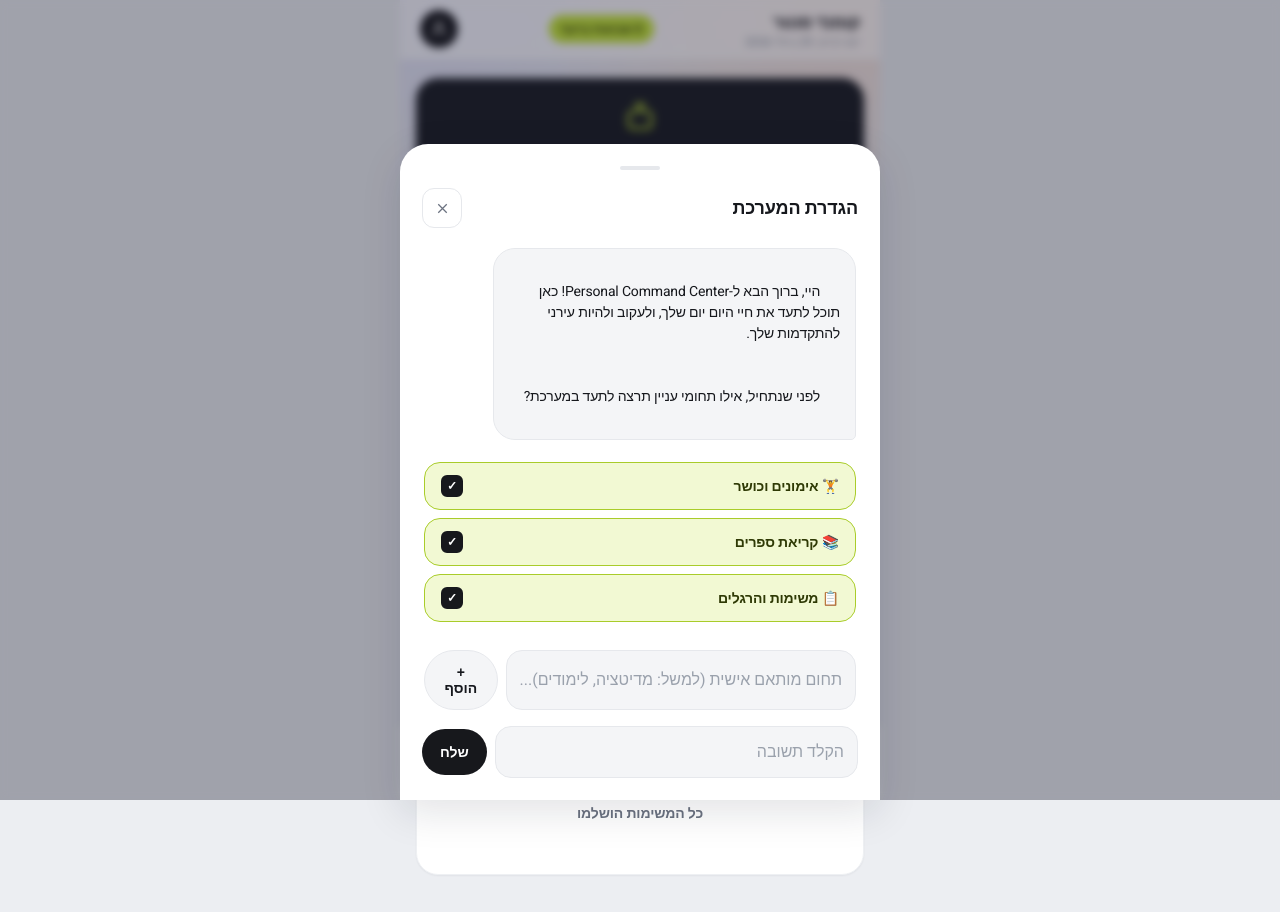
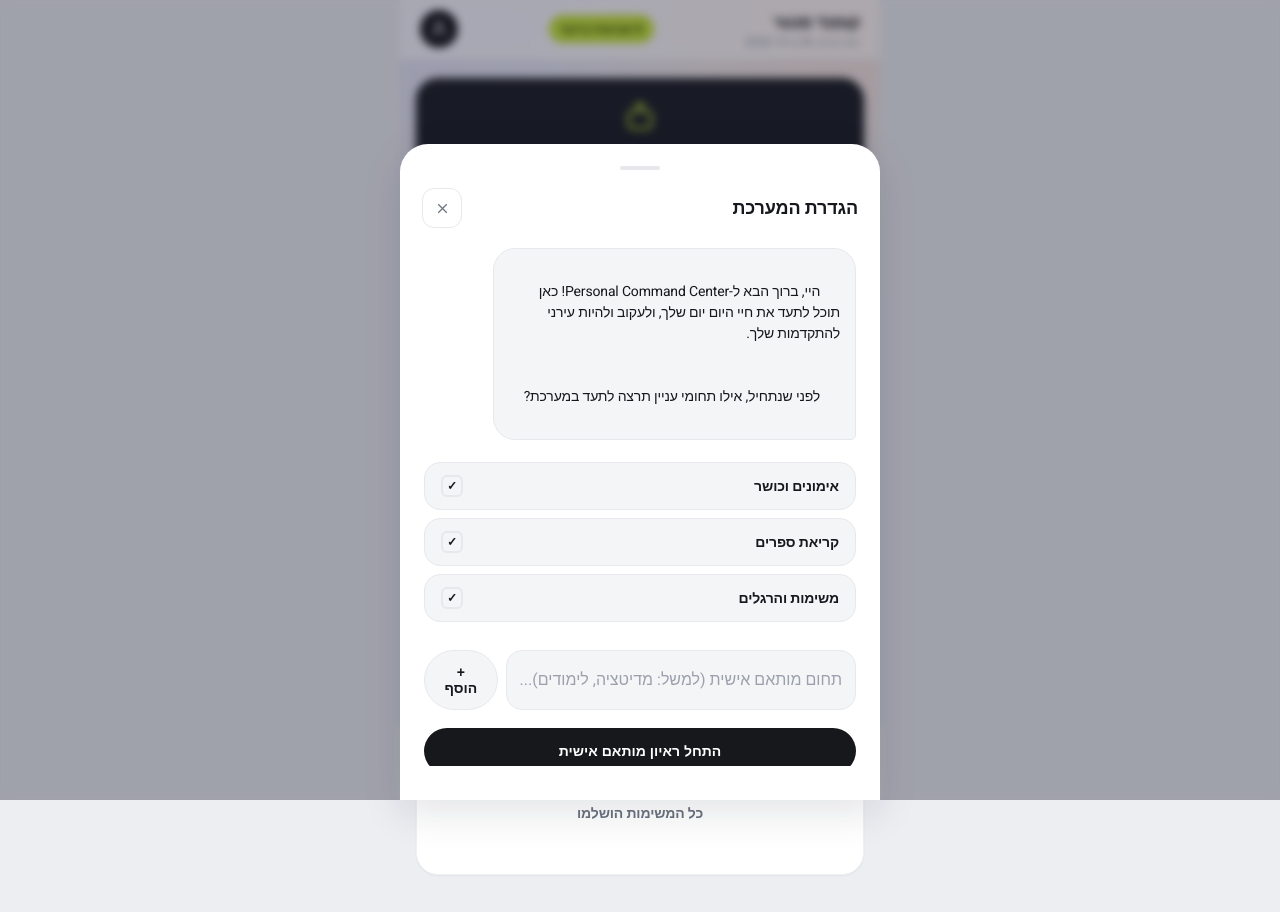
Before and after one commit to yehonatan1707/TaskManager, a website: page frontend/index.html in a window 1280 px wide. Both pictures are taken after a click on the button "כניסה כאורח (Demo)". Drawn offline with Linux system fonts and the light colour scheme.

Commit message:
Hide chat input during domain selection, 0 default checked domains, remove all emojis from domain checklist

```diff
--- a/frontend/app.js
+++ b/frontend/app.js
@@ -656,11 +656,17 @@ function aiAppendBubble(sender, text) {
   box.scrollTop = box.scrollHeight;
 }
 
+function aiSetInputRowVisible(visible) {
+  const row = document.querySelector('.ai-input-row');
+  if (row) row.style.display = visible ? 'flex' : 'none';
+}
+
 async function startAISession({ title, createSession, onComplete }) {
   const titleEl = document.getElementById('ai-modal-title');
   if (titleEl) titleEl.textContent = title;
   aiOnComplete = onComplete;
   openModal('ai-modal');
+  aiSetInputRowVisible(true);
   const box = document.getElementById('ai-chat-messages');
   if (box) box.innerHTML = '';
   aiSetInputEnabled(false);
@@ -702,7 +708,7 @@ window.app.openAIBuilder = async () => {
   });
 };
 
-let selectedDomainsSet = new Set(['workouts', 'books', 'tasks']);
+let selectedDomainsSet = new Set();
 
 window.app.toggleDomainChip = (domainKey) => {
   if (selectedDomainsSet.has(domainKey)) {
@@ -729,7 +735,7 @@ window.app.addCustomDomain = () => {
     chip.id = `domain-chip-${domainKey}`;
     chip.className = 'domain-chip selected';
     chip.onclick = () => window.app.toggleDomainChip(domainKey);
-    chip.innerHTML = `<span>✨ ${escHtml(val)}</span><span class="domain-chip-checkbox">✓</span>`;
+    chip.innerHTML = `<span>${escHtml(val)}</span><span class="domain-chip-checkbox">✓</span>`;
     list.appendChild(chip);
   }
 };
@@ -737,7 +743,7 @@ window.app.addCustomDomain = () => {
 window.app.startCustomizedInterview = async () => {
   const domainsArr = Array.from(selectedDomainsSet);
   if (domainsArr.length === 0) {
-    showToast('בחר לפחות תחום אחד להתחלה');
+    showToast('בחר לפחות תחום אחד או הוסף תחום להתחלה');
     return;
   }
 
@@ -765,7 +771,7 @@ window.app.openOnboardingAgent = async () => {
   const box = document.getElementById('ai-chat-messages');
   if (!box) return;
 
-  selectedDomainsSet = new Set(['workouts', 'books', 'tasks']);
+  selectedDomainsSet = new Set();
 
   box.innerHTML = `
     <div class="ai-bubble ai">
@@ -774,16 +780,16 @@ window.app.openOnboardingAgent = async () => {
     </div>
 
     <div id="domain-checklist-container" class="domain-checklist">
-      <div id="domain-chip-workouts" class="domain-chip selected" onclick="app.toggleDomainChip('workouts')">
-        <span>🏋️ אימונים וכושר</span>
+      <div id="domain-chip-workouts" class="domain-chip" onclick="app.toggleDomainChip('workouts')">
+        <span>אימונים וכושר</span>
         <span class="domain-chip-checkbox">✓</span>
       </div>
-      <div id="domain-chip-books" class="domain-chip selected" onclick="app.toggleDomainChip('books')">
-        <span>📚 קריאת ספרים</span>
+      <div id="domain-chip-books" class="domain-chip" onclick="app.toggleDomainChip('books')">
+        <span>קריאת ספרים</span>
         <span class="domain-chip-checkbox">✓</span>
       </div>
-      <div id="domain-chip-tasks" class="domain-chip selected" onclick="app.toggleDomainChip('tasks')">
-        <span>📋 משימות והרגלים</span>
+      <div id="domain-chip-tasks" class="domain-chip" onclick="app.toggleDomainChip('tasks')">
+        <span>משימות והרגלים</span>
         <span class="domain-chip-checkbox">✓</span>
       </div>
     </div>
@@ -796,7 +802,7 @@ window.app.openOnboardingAgent = async () => {
     <button class="btn btn-primary btn-full mt-2" onclick="app.startCustomizedInterview()">התחל ראיון מותאם אישית</button>
   `;
 
-  aiSetInputEnabled(false);
+  aiSetInputRowVisible(false);
 };
 
 window.app.aiSend = async () => {
--- a/frontend/index.html
+++ b/frontend/index.html
@@ -14,7 +14,7 @@
   <link rel="stylesheet" href="https://fonts.googleapis.com/css2?family=Heebo:wght@300;400;500;600;700;800;900&family=Inter:wght@400;500;600;700&display=swap" />
   <link rel="manifest" href="./manifest.json" />
   <link rel="apple-touch-icon" href="./assets/icon-192.png" />
-  <link rel="stylesheet" href="./styles.css?v=6" />
+  <link rel="stylesheet" href="./styles.css?v=7" />
 </head>
 <body>
 
@@ -331,7 +331,7 @@
 
 <div id="toast" role="status" aria-live="polite" aria-atomic="true"></div>
 
-<script type="module" src="./app.js?v=6"></script>
+<script type="module" src="./app.js?v=7"></script>
 <script>
   window.app = window.app || {};
   window.app.navigateLogs = () => {
```
Also changed, not shown: frontend/sw.js (+6 -6 lines).
